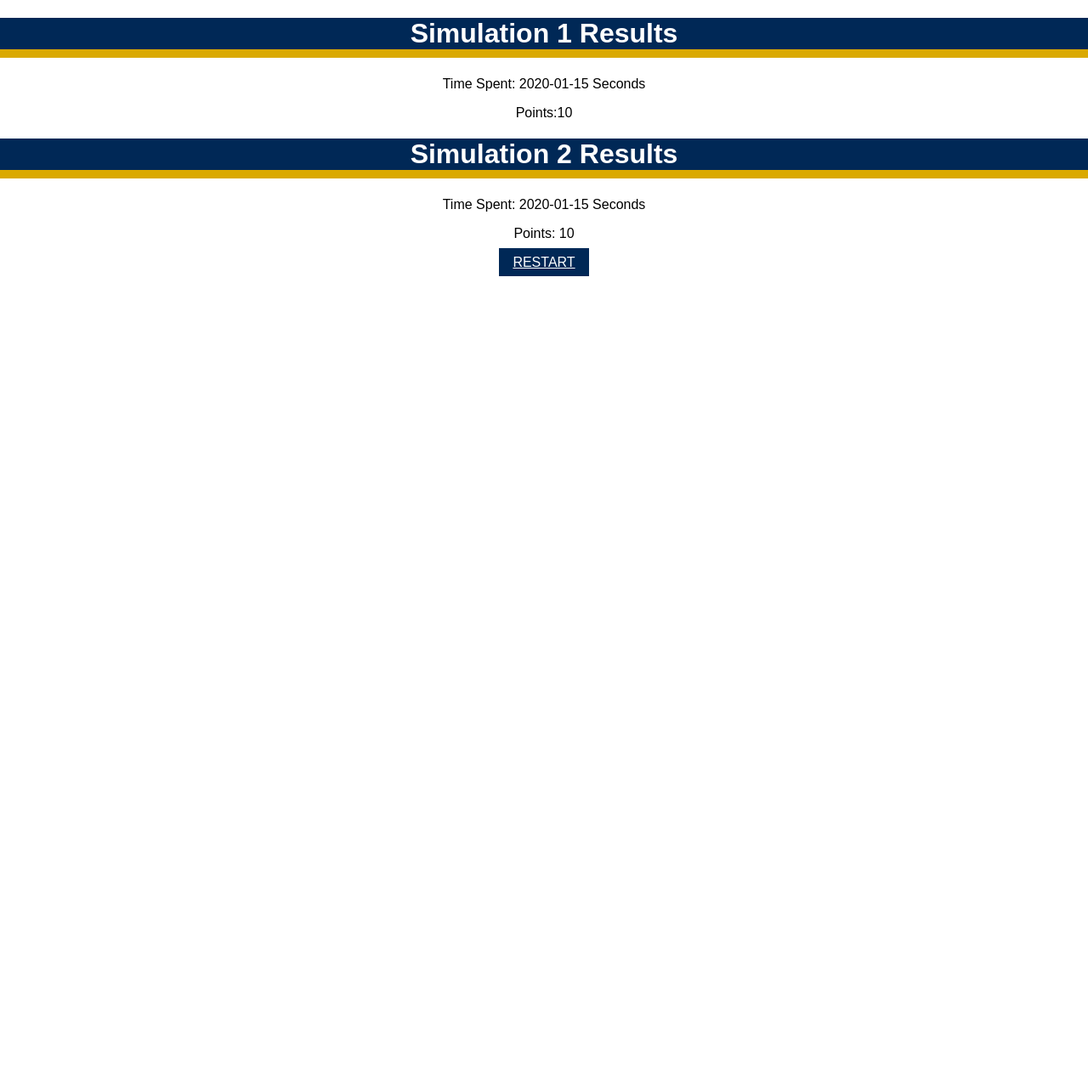
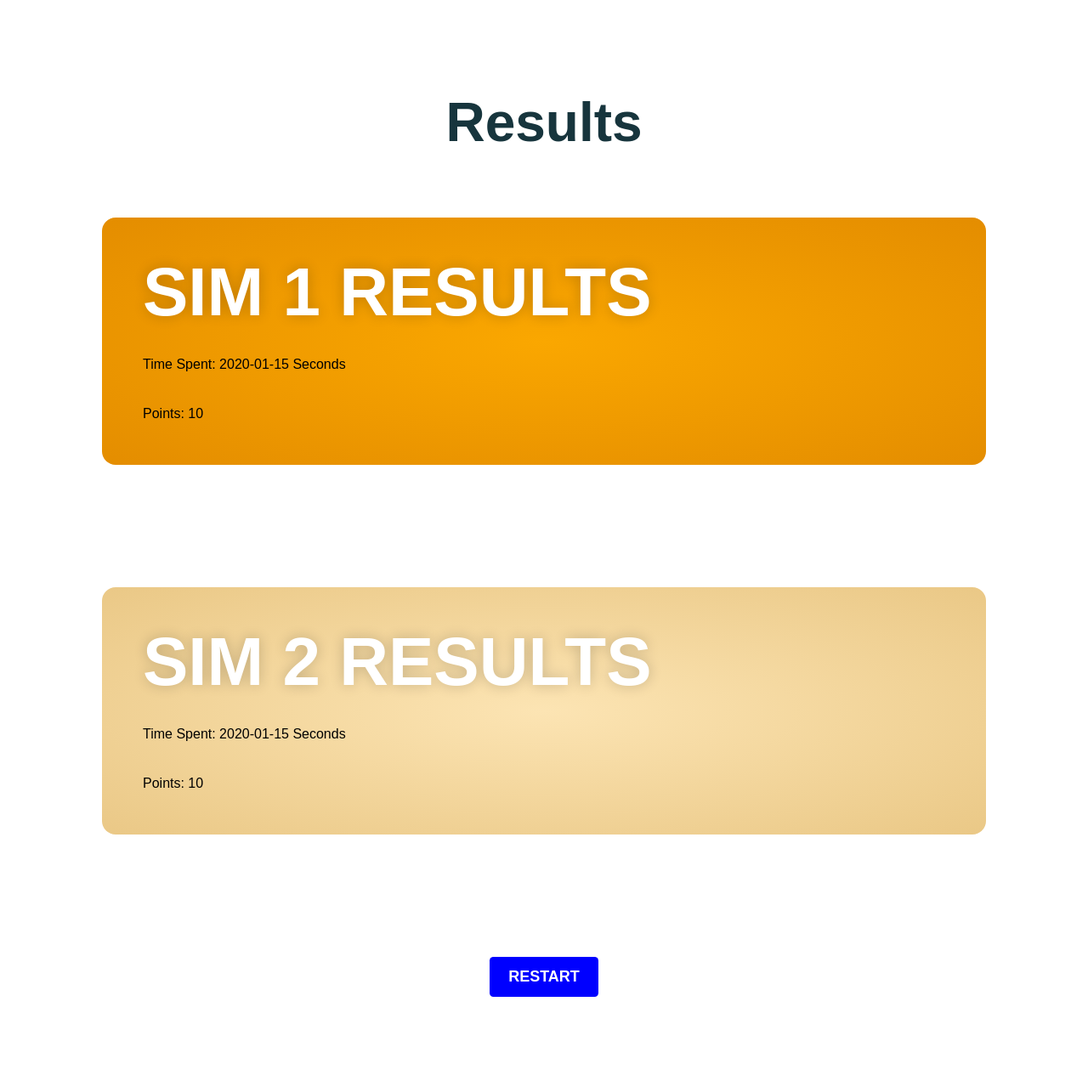
Before and after one commit to Tarandeep199/cse155Newest, a Flask app: template templates/score.html in a window 1280 px wide. Shown: the whole page at 85% size. Before the commit the page ends 325 px from the top, so only its background shows below. Run offline with Flask 2, Linux system fonts and the light colour scheme; the template is opened without the code that fills it: most values are stand-ins (such as "Sample title", 1, 10 or a date in 2020).

Commit message:
More updates

```diff
--- a/static/css/main.css
+++ b/static/css/main.css
@@ -107,6 +107,7 @@ section {
 
 @supports (background-blend-mode: multiply) {
   .hero {
+
     background-blend-mode: multiply;
     background-attachment: fixed;
     background-repeat: no-repeat;
--- a/templates/index.html
+++ b/templates/index.html
@@ -31,11 +31,11 @@
           </a>
           <a href="#" class="featured__item">
             <img src="/static/img/clock2.png" alt="" class="featured__img">
-            <p class="featured__details"><span class="price">Time Spent</span></p>
+            <p class="featured__details"><span class="price">Timed Trials</span></p>
           </a>
           <a href="#" class="featured__item">
             <img src="/static/img/x3.png" alt="" class="featured__img">
-            <p class="featured__details"><span class="price">Mistakes Made</span></p>
+            <p class="featured__details"><span class="price">Accuracy/Error Rate</span></p>
           </a>
         </div>
       </div>
--- a/templates/score.html
+++ b/templates/score.html
@@ -1,6 +1,7 @@
 <!DOCTYPE html>
 <html lang="en">
 <head>
+	<link rel="stylesheet" href="/static/css/main.css" />
     <meta charset="UTF-8">
     <meta name="viewport" content="width=device-width, initial-scale=1.0">
     <title>Scores!</title>
@@ -37,14 +38,24 @@
 
 </head>
 <body>
-    <h1> Simulation 1 Results </h1>
-	<p>Time Spent: {{time1}} Seconds</p>
-	<p>Points:{{pointsP1}} </p>
-    <h1> Simulation 2 Results </h1>
-	<p>Time Spent: {{time2}} Seconds</p>
-	<p>Points: {{pointsP2}}</p>
+	<section class="our-products">
+		<div class="container">
+		  <h2 class="section-title">Results</h2>
 
-    <a href="{{ url_for('hello') }}" class = "button">RESTART</a>
+		  <article class="product shoe-red spacing">
+			<h3 class="product__title">Sim 1 Results</h3>
+			<p class="product__description">Time Spent: {{time1}} Seconds </p>
+			<p class="product__description">Points: {{pointsP1}}  </p>
+
+		  </article>
+
+		  <article class="product shoe-white shoe-left spacing">
+			<h3 class="product__title">Sim 2 Results</h3>
+			<p class="product__description">Time Spent: {{time2}} Seconds </p>
+			<p class="product__description">Points: {{pointsP2}}  </p>
+		  </article>
+
+		  <a href="{{ url_for('hello') }}" class="btn">RESTART</a>
 
 </body>
 </html>
```
Also changed, not shown: templates/buffer.html (+15 -3 lines), templates/results.html (+16 -3 lines).
